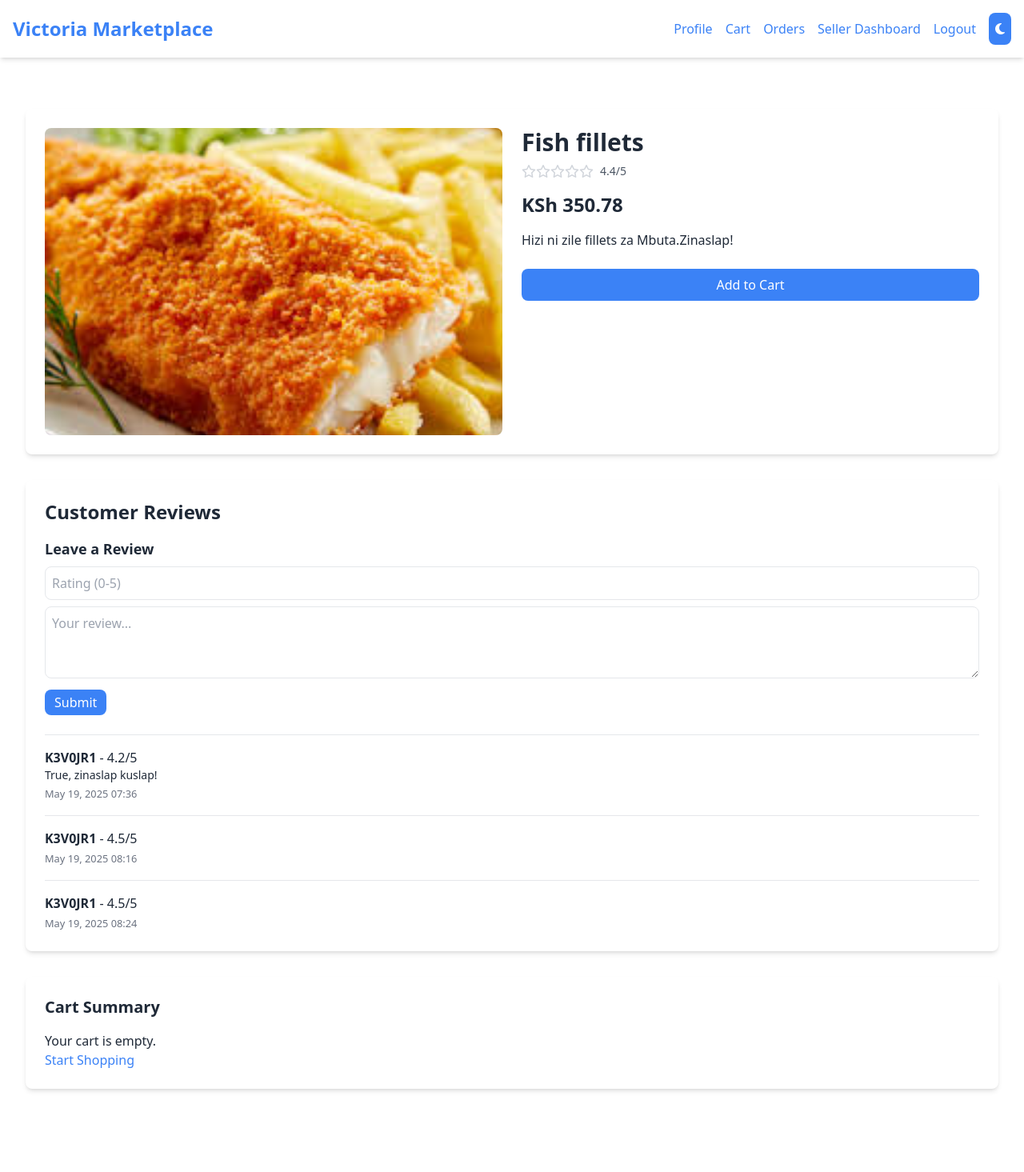
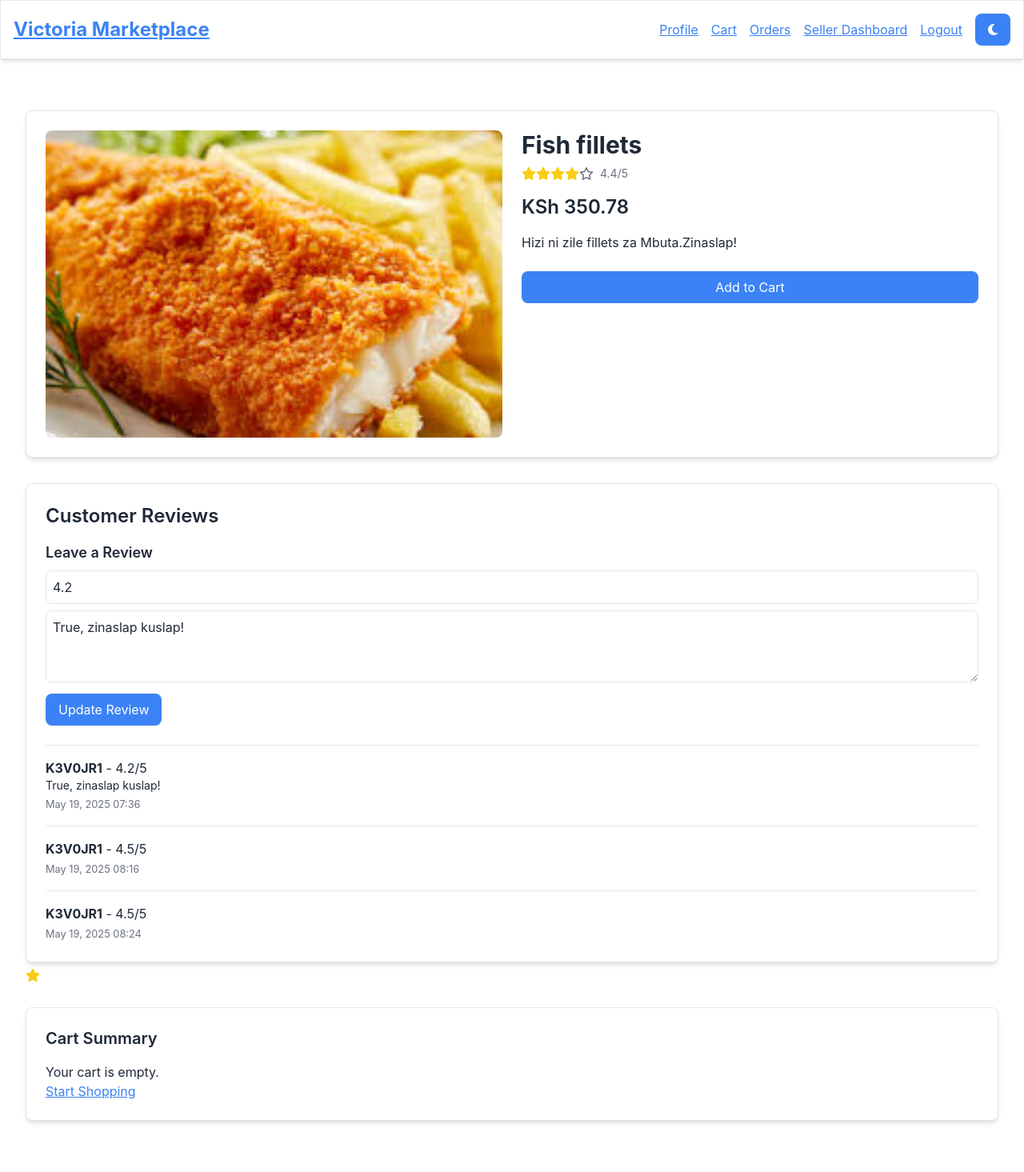
Before and after one commit to KevinJr20/victoria-marketplace, a Django app: page /product/3/ in a window 1280 px wide. Shown: the whole page at 80% size. Before the commit the page ends 1364 px from the top, so only its background shows below. Run offline with Django 5.2, Linux system fonts and the light colour scheme; a user stored in the database is signed in; data comes from the database, SQL or seed files in the repository; both versions use the stored data as it was after the commit.

Commit message:
Fix theme consistency across pages by removing Tailwind conflicts and ensuring session persistence

```diff
--- a/ecommerce/settings.py
+++ b/ecommerce/settings.py
@@ -53,6 +53,8 @@ MIDDLEWARE = [
     'django.contrib.messages.middleware.MessageMiddleware',
     'django.middleware.clickjacking.XFrameOptionsMiddleware',
 ]
+
+SESSION_COOKIE_AGE = 1209600
 
 ROOT_URLCONF = 'ecommerce.urls'
 AUTH_USER_MODEL = 'marketplace.User'
--- a/marketplace/views.py
+++ b/marketplace/views.py
@@ -5,13 +5,16 @@ from django.views.decorators.csrf import csrf_exempt
 from django.contrib.auth.decorators import login_required
 from django.shortcuts import render, redirect, get_object_or_404
 from django.db import models
+from django.http import JsonResponse
 from .models import Product, CartItem, Cart, Order, Category, Review
 from python_daraja import payment
 from django.conf import settings
+from django.db.models import Avg
 from django.shortcuts import render, redirect
 from django.db.models import Q
 from .forms import CustomUserCreationForm, UpdateProfileForm, UpdatePasswordForm, ProductForm
 import logging
+import json
 
 logger = logging.getLogger(__name__)
 
@@ -26,9 +29,15 @@ def home(request):
             cart_items = CartItem.objects.filter(cart=cart)
             cart_total = sum(item.product.price * item.quantity for item in cart_items)
 
-    product_reviews = {p.id: p.reviews.aggregate(avg_rating=models.Avg('rating'))['avg_rating'] or 0.0 for p in products}
+    # Calculate average rating for each product and precompute star variables
+    product_reviews = {p.id: p.reviews.aggregate(avg_rating=Avg('rating'))['avg_rating'] or 0.0 for p in products}
     for product in products:
-        product.rating = product_reviews.get(product.id, 0.0)
+        rating = product_reviews.get(product.id, 0.0)
+        product.rating = rating
+        product.full_stars = int(rating)
+        product.has_half_star = (rating - product.full_stars) >= 0.5
+        product.rating_display = rating
+
     return render(request, 'marketplace/home.html', {
         'products': products,
         'cart_items': cart_items,
@@ -39,7 +48,7 @@ def home(request):
 
 def product_detail(request, product_id):
     product = get_object_or_404(Product, id=product_id)
-    reviews = product.reviews.all()
+    reviews = Review.objects.filter(product=product)
     cart_items = []
     cart_total = 0
     if request.user.is_authenticated:
@@ -47,11 +56,20 @@ def product_detail(request, product_id):
         if cart:
             cart_items = CartItem.objects.filter(cart=cart)
             cart_total = sum(item.product.price * item.quantity for item in cart_items)
+    # Precompute star ratings
+    rating = float(product.rating) if product.rating else 0.0
+    full_stars = int(rating)
+    has_half_star = (rating - full_stars) >= 0.5
+    empty_stars = 5 - full_stars - (1 if has_half_star else 0)
     return render(request, 'marketplace/product_detail.html', {
         'product': product,
         'reviews': reviews,
         'cart_items': cart_items,
         'cart_total': cart_total,
+        'user_review': None if not request.user.is_authenticated else reviews.filter(user=request.user).first(),
+        'full_stars': full_stars,
+        'has_half_star': has_half_star,
+        'rating': rating,
     })
 
 def register(request):
@@ -81,11 +99,28 @@ def logout_view(request):
 
 @login_required
 def profile(request):
-    orders = Order.objects.filter(user=request.user).order_by('-created_at')
-    reviews = Review.objects.filter(user=request.user).order_by('-created_at')
+    orders = Order.objects.filter(user=request.user)
+    reviews = Review.objects.filter(user=request.user)
+    cart_items = []
+    cart_total = 0
+    if request.user.is_authenticated:
+        cart = Cart.objects.filter(user=request.user).first()
+        if cart:
+            cart_items = CartItem.objects.filter(cart=cart)
+            cart_total = sum(item.product.price * item.quantity for item in cart_items)
+
+    # Precompute star variables for each review
+    for review in reviews:
+        rating = float(review.rating) if review.rating else 0.0
+        review.full_stars = int(rating)
+        review.has_half_star = (rating - review.full_stars) >= 0.5
+        review.rating_display = rating
+
     return render(request, 'marketplace/profile.html', {
         'orders': orders,
         'reviews': reviews,
+        'cart_items': cart_items,
+        'cart_total': cart_total,
     })
 
 def update_profile(request):
@@ -331,11 +366,12 @@ def search_autocomplete(request):
 @csrf_exempt
 def set_theme(request):
     if request.method == 'POST':
-        data = request.POST if request.POST else request.json
-        theme = data.get('theme', 'light')
-        request.session['theme'] = theme
-        return JsonResponse({'success': True})
-    return JsonResponse({'success': False})
+        data = json.loads(request.body)
+        theme = data.get('theme')
+        if theme in ['light', 'dark']:
+            request.session['theme'] = theme
+            return JsonResponse({'status': 'success'})
+    return JsonResponse({'status': 'error'}, status=400)
 
 @login_required
 @csrf_exempt
@@ -344,11 +380,26 @@ def add_review(request, product_id):
         product = Product.objects.get(id=product_id)
         rating = float(request.POST.get('rating', 0.0))
         comment = request.POST.get('comment', '')
+        review_id = request.POST.get('review_id')
         if 0 <= rating <= 5:
-            Review.objects.create(product=product, user=request.user, rating=rating, comment=comment)
+            if review_id:
+                # Update existing review
+                try:
+                    review = Review.objects.get(id=review_id, product=product, user=request.user)
+                    review.rating = rating
+                    review.comment = comment
+                    review.save()
+                    message = 'Review updated!'
+                except Review.DoesNotExist:
+                    return JsonResponse({'success': False, 'message': 'Review not found'})
+            else:
+                # Create new review
+                review = Review.objects.create(product=product, user=request.user, rating=rating, comment=comment)
+                message = 'Review added!'
             # Update product average rating
             avg_rating = product.reviews.aggregate(models.Avg('rating'))['rating__avg'] or 0.0
             product.rating = avg_rating
             product.save()
-        return JsonResponse({'success': True, 'message': 'Review added!'})
+            return JsonResponse({'success': True, 'message': message})
+        return JsonResponse({'success': False, 'message': 'Invalid rating'})
     return JsonResponse({'success': False, 'message': 'Invalid request'})
--- a/static/css/output.css
+++ b/static/css/output.css
@@ -811,19 +811,9 @@ video {
   border-top-width: 1px;
 }
 
-.border-gray-200 {
-  --tw-border-opacity: 1;
-  border-color: rgb(229 231 235 / var(--tw-border-opacity));
-}
-
 .bg-blue-600 {
   --tw-bg-opacity: 1;
   background-color: rgb(37 99 235 / var(--tw-bg-opacity));
-}
-
-.bg-gray-200 {
-  --tw-bg-opacity: 1;
-  background-color: rgb(229 231 235 / var(--tw-bg-opacity));
 }
 
 .bg-white {
@@ -952,11 +942,6 @@ video {
   color: rgb(37 99 235 / var(--tw-text-opacity));
 }
 
-.text-gray-300 {
-  --tw-text-opacity: 1;
-  color: rgb(209 213 219 / var(--tw-text-opacity));
-}
-
 .text-gray-500 {
   --tw-text-opacity: 1;
   color: rgb(107 114 128 / var(--tw-text-opacity));
--- a/templates/base.html
+++ b/templates/base.html
@@ -8,8 +8,7 @@
     <link rel="stylesheet" href="{% static 'css/output.css' %}">
     <link rel="stylesheet" href="https://cdnjs.cloudflare.com/ajax/libs/font-awesome/6.5.1/css/all.min.css" integrity="sha512-DTOQO9RWCH3ppGqcWaEA1BIZOC6xxalwEsw9c2QQeAIftl+Vegovlnee1c9QX4TctnWMn13TZye+giMm8e2LwA==" crossorigin="anonymous" referrerpolicy="no-referrer" />
     <style>
-        /* Default light theme */
-        [data-theme="light"] {
+        :root {
             --bg-color: #ffffff;
             --text-color: #1f2937;
             --card-bg: #ffffff;
@@ -18,6 +17,9 @@
             --nav-bg: #ffffff;
             --nav-text: #1f2937;
             --link-hover: #3b82f6;
+            --border-color: #e5e7eb;
+            --placeholder-bg: #e5e7eb;
+            --placeholder-text: #6b7280;
         }
 
         [data-theme="dark"] {
@@ -29,22 +31,35 @@
             --nav-bg: #2d3748;
             --nav-text: #f9fafb;
             --link-hover: #10b981;
+            --border-color: #4a5568;
+            --placeholder-bg: #4b5563;
+            --placeholder-text: #9ca3af;
         }
 
         body {
             background-color: var(--bg-color);
             color: var(--text-color);
-            transition: all 0.3s ease;
+            transition: background-color 0.3s ease, color 0.3s ease;
+            margin: 0;
+            font-family: -apple-system, BlinkMacSystemFont, 'Segoe UI', Roboto, Oxygen, Ubuntu, sans-serif;
         }
 
-        /* Ensure navigation inherits theme */
+        .theme-container {
+            background-color: var(--card-bg);
+            color: var(--text-color);
+            border: 1px solid var(--border-color);
+            transition: background-color 0.3s ease, color 0.3s ease, border-color 0.3s ease;
+        }
+
         nav {
             background-color: var(--nav-bg);
             color: var(--nav-text);
+            transition: background-color 0.3s ease, color 0.3s ease;
         }
 
         nav a {
             color: var(--nav-text);
+            text-decoration: none;
             transition: color 0.3s ease;
         }
 
@@ -52,36 +67,64 @@
             color: var(--link-hover);
         }
 
-        /* Product cards and other containers */
-        .theme-container {
-            background-color: var(--card-bg);
-            color: var(--text-color);
-            transition: all 0.3s ease;
-        }
-
-        /* Buttons */
         .theme-button {
             background-color: var(--button-bg);
             color: white;
-            transition: all 0.3s ease;
+            border: none;
+            padding: 0.5rem 1rem;
+            border-radius: 0.5rem;
+            cursor: pointer;
+            transition: background-color 0.3s ease;
         }
 
         .theme-button:hover {
             background-color: var(--button-hover);
         }
 
-        /* Links */
         .theme-link {
             color: var(--button-bg);
+            text-decoration: underline;
             transition: color 0.3s ease;
         }
 
         .theme-link:hover {
             color: var(--button-hover);
         }
+
+        input, textarea, select {
+            background-color: var(--card-bg);
+            color: var(--text-color);
+            border: 1px solid var(--border-color);
+            border-radius: 0.375rem;
+            padding: 0.5rem;
+            transition: background-color 0.3s ease, color 0.3s ease, border-color 0.3s ease;
+        }
+
+        input:focus, textarea:focus, select:focus {
+            outline: none;
+            border-color: var(--button-bg);
+            box-shadow: 0 0 0 2px rgba(var(--button-bg-rgb), 0.2);
+        }
+
+        #back-to-top {
+            background-color: var(--button-bg);
+            transition: background-color 0.3s ease;
+        }
+
+        #back-to-top:hover {
+            background-color: var(--button-hover);
+        }
+
+        /* Placeholder styles for "No Image" divs */
+        .placeholder-container {
+            background-color: var(--placeholder-bg);
+            color: var(--placeholder-text);
+            transition: background-color 0.3s ease, color 0.3s ease;
+        }
     </style>
 </head>
 <body>
+    {% csrf_token %}
     <nav class="theme-container shadow-md p-4">
         <div class="container mx-auto flex justify-between items-center">
             <a href="{% url 'marketplace:home' %}" class="text-2xl font-bold theme-link">Victoria Marketplace</a>
@@ -114,39 +157,52 @@
     </a>
 
     <script>
-        // Theme switching with session persistence
         const themeToggle = document.getElementById('theme-toggle');
         const html = document.documentElement;
+        const csrfToken = document.querySelector('input[name="csrfmiddlewaretoken"]').value;
 
-        // Set initial theme from session or default to light
         document.addEventListener('DOMContentLoaded', () => {
-            const savedTheme = '{{ request.session.theme }}' || 'light';
+            const savedTheme = '{{ request.session.theme|default:"light" }}';
             html.setAttribute('data-theme', savedTheme);
-            if (savedTheme === 'dark') {
-                themeToggle.innerHTML = '<i class="fas fa-sun"></i>';
-            }
+            updateThemeIcon(savedTheme);
+            applyTheme(savedTheme);
         });
+
+        function updateThemeIcon(theme) {
+            themeToggle.innerHTML = theme === 'dark' ? '<i class="fas fa-sun"></i>' : '<i class="fas fa-moon"></i>';
+        }
+
+        function applyTheme(theme) {
+            document.querySelectorAll('.theme-container, input, textarea, select, .placeholder-container').forEach(el => {
+                el.style.transition = 'all 0.3s ease';
+            });
+        }
 
         themeToggle.addEventListener('click', () => {
             console.log('Toggle clicked');
             const currentTheme = html.getAttribute('data-theme');
             const newTheme = currentTheme === 'light' ? 'dark' : 'light';
             html.setAttribute('data-theme', newTheme);
-            themeToggle.innerHTML = newTheme === 'dark' ? '<i class="fas fa-sun"></i>' : '<i class="fas fa-moon"></i>';
+            updateThemeIcon(newTheme);
+            applyTheme(newTheme);
             console.log('Current theme:', newTheme);
 
-            // Save theme to session
             fetch('/set-theme/', {
                 method: 'POST',
                 headers: {
-                    'X-CSRFToken': '{{ csrf_token }}',
+                    'X-CSRFToken': csrfToken,
                     'Content-Type': 'application/json',
                 },
                 body: JSON.stringify({ theme: newTheme }),
-            });
+            }).then(response => response.json()).then(data => {
+                if (data.status === 'success') {
+                    console.log('Theme saved successfully');
+                } else {
+                    console.error('Theme save failed');
+                }
+            }).catch(error => console.error('Theme save failed:', error));
         });
 
-        // Back to Top button
         const backToTop = document.getElementById('back-to-top');
         window.addEventListener('scroll', () => {
             if (window.scrollY > 300) {
--- a/templates/marketplace/product_detail.html
+++ b/templates/marketplace/product_detail.html
@@ -9,24 +9,24 @@
                     {% if product.image %}
                         <img src="{{ product.image.url }}" alt="{{ product.name }}" class="w-full h-96 object-cover rounded-lg">
                     {% else %}
-                        <div class="w-full h-96 bg-gray-200 dark:bg-gray-700 flex items-center justify-center rounded-lg">
-                            <span class="text-gray-500 dark:text-gray-400">No Image</span>
+                        <div class="w-full h-96 placeholder-container flex items-center justify-center rounded-lg">
+                            <span>No Image</span>
                         </div>
                     {% endif %}
                 </div>
                 <div class="md:w-1/2">
                     <h1 class="text-3xl font-bold">{{ product.name }}</h1>
                     <div class="flex items-center mt-2">
-                        {% for i in "xxxxx"|make_list %}
-                            {% if forloop.counter0|add:1 <= product.rating|floatformat:0 %}
+                        {% for i in "12345"|make_list %}
+                            {% if forloop.counter <= full_stars %}
                                 <i class="fas fa-star text-yellow-400"></i>
-                            {% elif product.rating|floatformat:0 < forloop.counter0|add:1 and product.rating|floatformat:1 > forloop.counter0 %}
+                            {% elif forloop.counter == full_stars|add:1 and has_half_star %}
                                 <i class="fas fa-star-half-alt text-yellow-400"></i>
                             {% else %}
-                                <i class="far fa-star text-gray-300 dark:text-gray-600"></i>
+                                <i class="far fa-star" style="color: var(--placeholder-text);"></i>
                             {% endif %}
                         {% endfor %}
-                        <span class="ml-2 text-sm text-gray-600 dark:text-gray-400">{{ product.rating }}/5</span>
+                        <span class="ml-2 text-sm" style="color: var(--placeholder-text);">{{ rating|floatformat:1 }}/5</span>
                     </div>
                     <p class="text-2xl font-semibold mt-4">KSh {{ product.price }}</p>
                     <p class="mt-4">{{ product.description }}</p>
@@ -47,26 +47,42 @@
             {% if user.is_authenticated %}
                 <div class="mb-6">
                     <h3 class="text-lg font-semibold">Leave a Review</h3>
-                    <form id="review-form-{{ product.id }}" class="mt-2" method="post" action="{% url 'marketplace:add_review' product.id %}">
-                        {% csrf_token %}
-                        <input type="number" name="rating" min="0" max="5" step="0.1" placeholder="Rating (0-5)" class="p-2 border rounded-lg w-full mb-2" required>
-                        <textarea name="comment" placeholder="Your review..." class="p-2 border rounded-lg w-full mb-2" rows="3"></textarea>
-                        <button type="submit" class="theme-button py-1 px-3 rounded-lg transition-colors duration-300">Submit</button>
-                    </form>
+                    {% if user_review %}
+                        <form id="review-form-{{ product.id }}" class="mt-2" method="post" action="{% url 'marketplace:add_review' product.id %}">
+                            {% csrf_token %}
+                            <input type="number" name="rating" min="0" max="5" step="0.1" placeholder="Rating (0-5)" value="{{ user_review.rating|default:0 }}" class="p-2 border rounded-lg w-full mb-2" required>
+                            <textarea name="comment" placeholder="Your review..." class="p-2 border rounded-lg w-full mb-2" rows="3">{{ user_review.comment|default:'' }}</textarea>
+                            <input type="hidden" name="review_id" value="{{ user_review.id }}">
+                            <button type="submit" class="theme-button py-1 px-3 rounded-lg transition-colors duration-300">Update Review</button>
+                        </form>
+                    {% else %}
+                        <form id="review-form-{{ product.id }}" class="mt-2" method="post" action="{% url 'marketplace:add_review' product.id %}">
+                            {% csrf_token %}
+                            <input type="number" name="rating" min="0" max="5" step="0.1" placeholder="Rating (0-5)" value="0" class="p-2 border rounded-lg w-full mb-2" required>
+                            <textarea name="comment" placeholder="Your review..." class="p-2 border rounded-lg w-full mb-2" rows="3"></textarea>
+                            <button type="submit" class="theme-button py-1 px-3 rounded-lg transition-colors duration-300">Submit</button>
+                        </form>
+                    {% endif %}
                     <div id="review-message-{{ product.id }}" class="text-sm mt-2"></div>
                 </div>
             {% endif %}
+
             {% if reviews %}
                 {% for review in reviews %}
-                    <div class="border-t border-gray-200 dark:border-gray-700 pt-4 mt-4">
+                    <div class="border-t pt-4 mt-4" style="border-color: var(--border-color);">
                         <p><strong>{{ review.user.username }}</strong> - {{ review.rating }}/5</p>
                         <p class="text-sm">{{ review.comment }}</p>
-                        <small class="text-gray-500 dark:text-gray-400">{{ review.created_at|date:"F d, Y H:i" }}</small>
+                        <small style="color: var(--placeholder-text);">{{ review.created_at|date:"F d, Y H:i" }}</small>
                     </div>
                 {% endfor %}
             {% else %}
                 <p class="text-sm">No reviews yet. Be the first to leave one!</p>
             {% endif %}
+        </div>
+
+        <!-- Test Star -->
+        <div class="flex items-center mt-2">
+            <i class="fas fa-star text-yellow-400"></i>
         </div>
 
         <!-- Cart Summary -->
@@ -85,7 +101,6 @@
         </div>
     </div>
 
-    <!-- JavaScript for Adding to Cart and Review Submission -->
     <script>
         function addToCart(productId) {
             const button = event.currentTarget;
@@ -125,7 +140,6 @@
             });
         }
 
-        // Review submission
         document.querySelectorAll('form[id^="review-form-"]').forEach(form => {
             form.addEventListener('submit', (e) => {
                 e.preventDefault();
```
Also changed, not shown: other parts of static/css/output.css (+8 -30 lines), templates/marketplace/home.html (+17 -17 lines), templates/marketplace/profile.html (+21 -4 lines), db.sqlite3.
